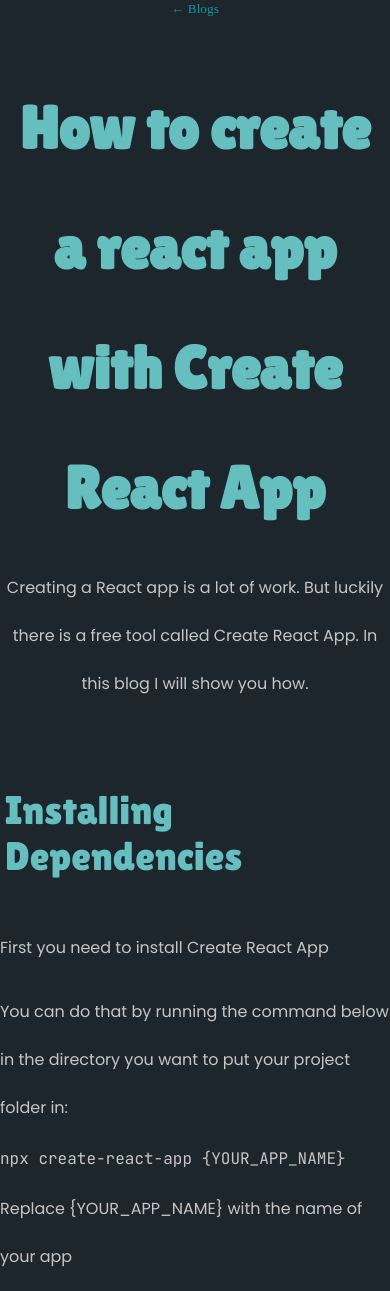
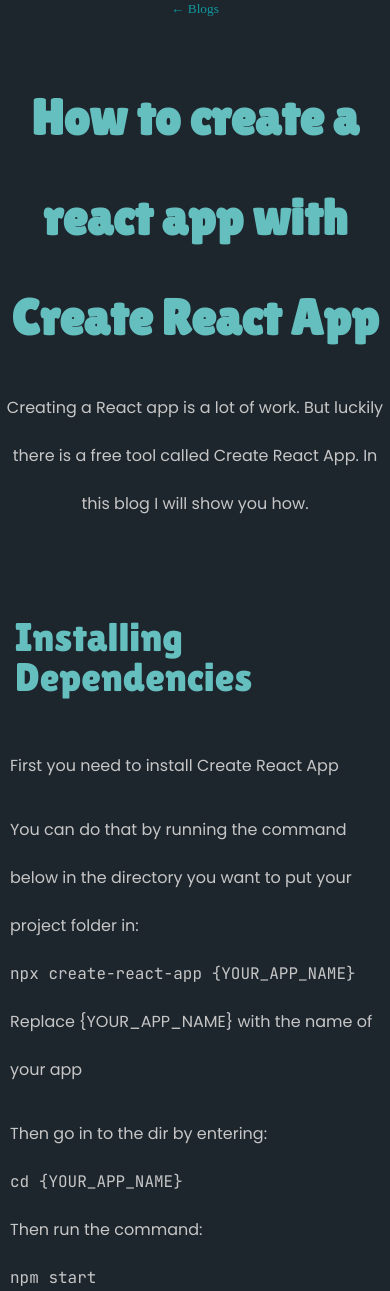
Before and after one commit to Abdullah-coder2013/abdullah, a website: page blogs/react-app-create.html in a window 390 px wide. Shown: the top 1291 px of the page. Drawn offline with nearby package versions, Linux system fonts and the light colour scheme; a script that the page names is missing; a small style sheet from the web is missing; a web font is replaced by a local one.

Commit message:
make website compatible for phones

```diff
--- a/css.css
+++ b/css.css
@@ -157,7 +157,7 @@
   }
   .blog-title {
     font-family: "Lilita One";
-    font-size: 60px;
+    font-size: 50px;
   }
   .blog {
 
@@ -169,11 +169,28 @@
     width: -moz-fit-content;
     border-radius: 10px;
     font-family: "Jetbrains Mono";
+    overflow-x: scroll;
   }
+
   .blog-content {
     text-align: left;
+    color: #c6c6c6;
+    padding: 10px;
     margin: auto;
-    color: #c6c6c6;
+    line-height: 1;
+  }
+  @media screen and (max-width: 500px) {
+    .code {
+      width: 75%;
+      overflow-x: scroll;
+    }
+    .blog-content {
+      margin: 0;
+    }
+    .skill-row {
+      width: 80%;
+    }
+
   }
   hr {
     border-style: none;
```
Also changed, not shown: blogs.html (+7 -6 lines), blogs/neovim-setup.html (+1 -2 lines).
